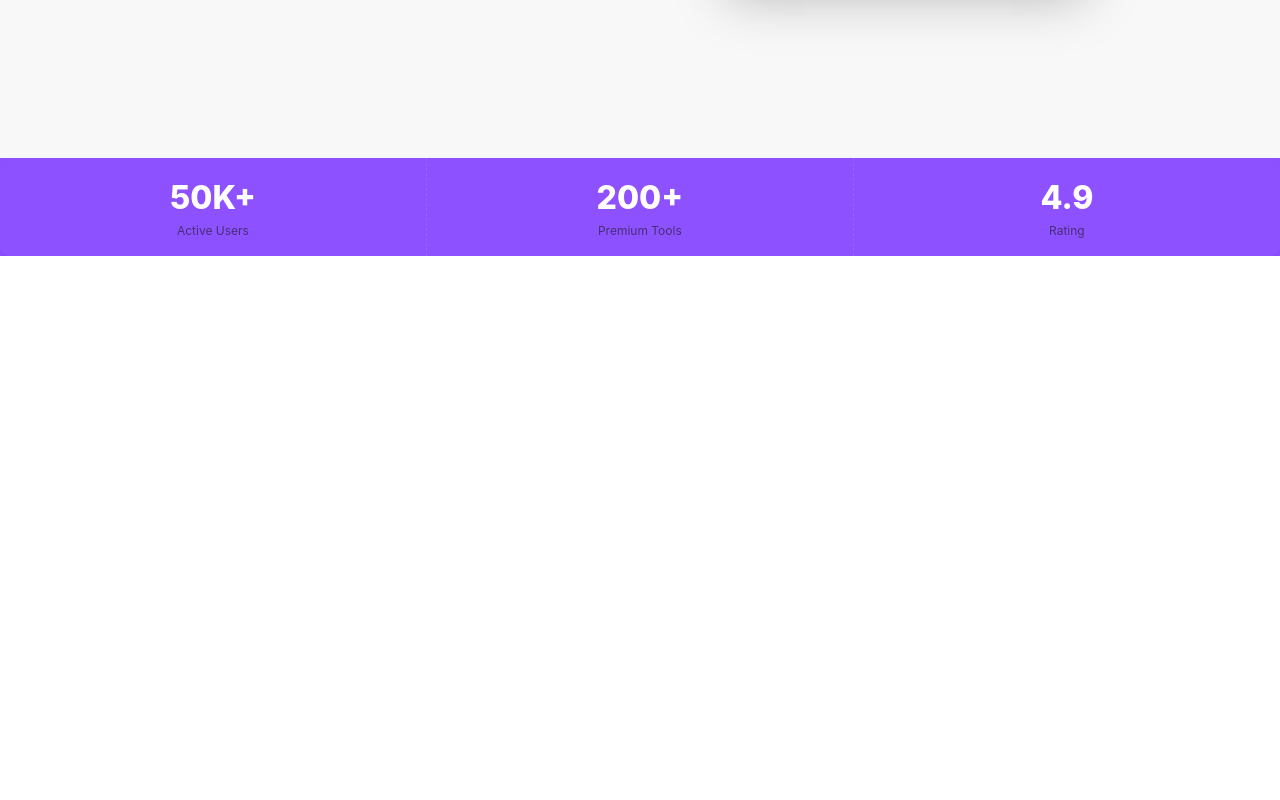
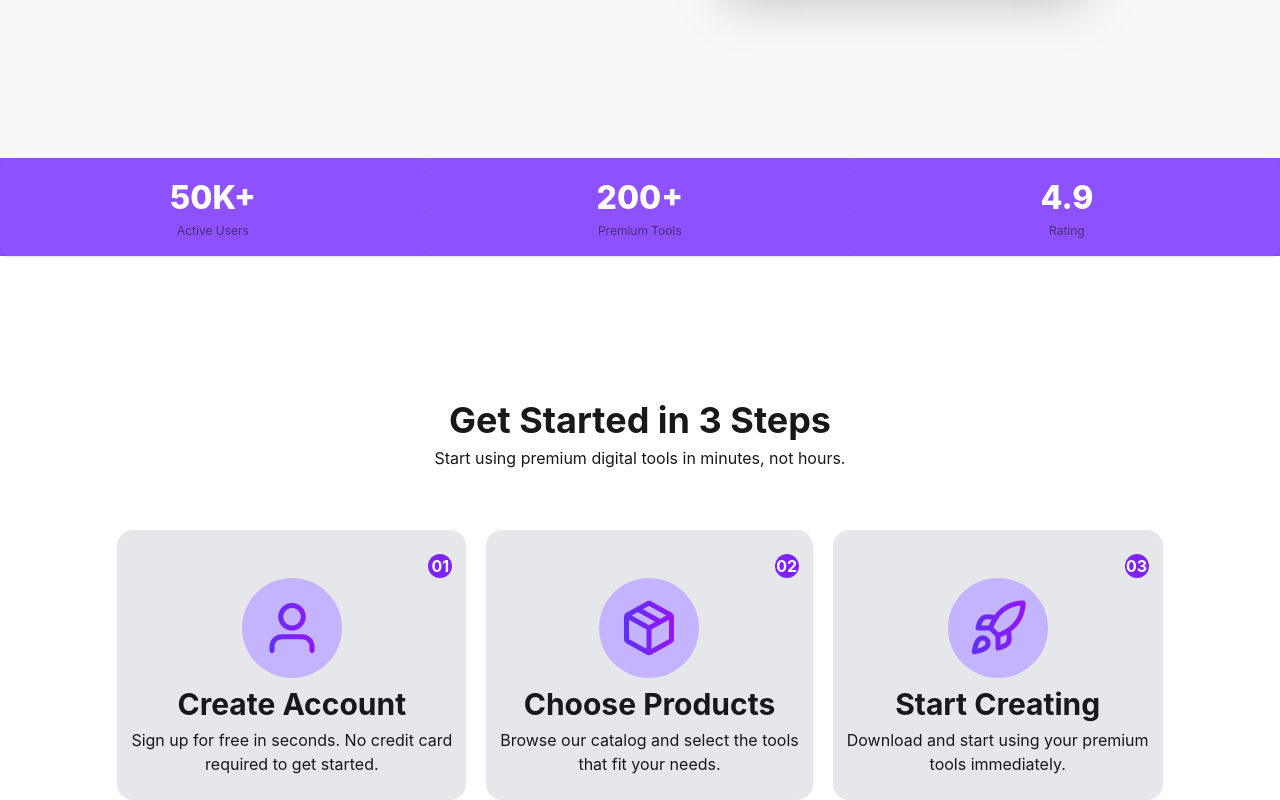
Before and after one commit to marufdev0/A6-DigiTools-Platform, a React (Vite) app: page / in a window 1280 px wide. Shown: the part 707-1507 px from the top of the page. Before the commit the page ends 963 px from the top, so only its background shows below. Built offline with nearby package versions, Linux system fonts and the light colour scheme.

Commit message:
states com

```diff
--- a/src/App.jsx
+++ b/src/App.jsx
@@ -3,6 +3,7 @@ import './App.css'
 import Hero from './Component/Hero'
 import Navbar from './Component/Navbar'
 import Stats from './Component/Stats'
+import Steps from './Component/Steps'
 
 function App() {
 
@@ -14,6 +15,7 @@ function App() {
      <main>
       <Hero />
       <Stats />
+      <Steps></Steps>
      </main>
     </>
   )
--- /dev/null
+++ b/src/Component/Steps.jsx
@@ -0,0 +1,41 @@
+import { UserRoundPen } from 'lucide-react';
+import React from 'react';
+
+const Steps = () => {
+    return (
+        <div className='mt-32 shadow px-3 pt-4 '>
+            <div className='text-center'>
+                <h1 className='text-4xl font-bold mb-1.5'>Get Started in 3 Steps</h1>
+                <p className='mb-15'>Start using premium digital tools in minutes, not hours.</p>
+            </div>
+            <div className='max-h-screen flex justify-center gap-5 items-center'>
+                <div className='text-center bg-gray-200 px-3.5 py-6 rounded-2xl'>
+                   <div className='flex justify-end'>
+                     <div className='w-6 h-6 rounded-full bg-violet-600 text-white font-bold flex justify-center items-center  '>01</div>
+                   </div>
+                    <div className='w-25 h-25 rounded-full flex justify-center mx-auto items-center bg-violet-300'> <img src="/src/assets/user.png" alt="" /> </div>
+                    <h2 className='text-3xl font-bold mt-2'>Create Account</h2>
+                    <p className='mt-1.5'>Sign up for free in seconds. No credit card <br /> required to get started.</p>
+                </div>
+                <div className='text-center bg-gray-200 px-3.5 py-6 rounded-2xl'>
+                   <div className='flex justify-end'>
+                     <div className='w-6 h-6 rounded-full bg-violet-600 text-white  font-bold flex justify-center items-center  '>02</div>
+                   </div>
+                    <div className='w-25 h-25 rounded-full flex justify-center mx-auto items-center bg-violet-300'><img src="/src/assets/package.png" alt="" /></div>
+                    <h2 className='text-3xl font-bold mt-2'>Choose Products</h2>
+                    <p className='mt-1.5'>Browse our catalog and select the tools <br /> that fit your needs.</p>
+                </div>
+                <div className='text-center bg-gray-200 px-3.5 py-6 rounded-2xl'>
+                   <div className='flex justify-end'>
+                     <div className='w-6 h-6 rounded-full bg-violet-600 text-white font-bold flex justify-center items-center  '>03</div>
+                   </div>
+                    <div className='w-25 h-25 rounded-full flex justify-center mx-auto items-center bg-violet-300'><img src="/src/assets/rocket.png" alt="" /></div>
+                    <h2 className='text-3xl font-bold mt-2'>Start Creating</h2>
+                    <p className='mt-1.5'>Download and start using your premium <br /> tools immediately.</p>
+                </div>
+            </div>
+        </div>
+    );
+};
+
+export default Steps;
```
